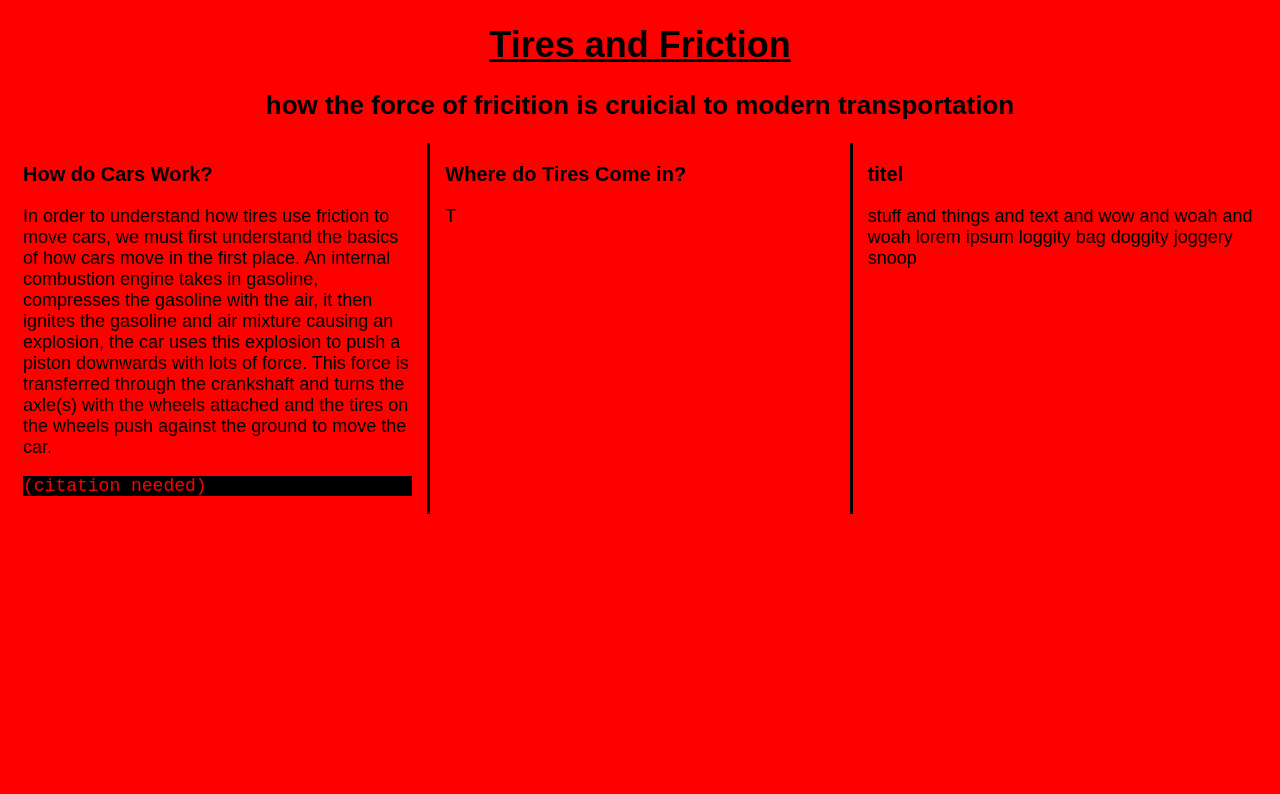
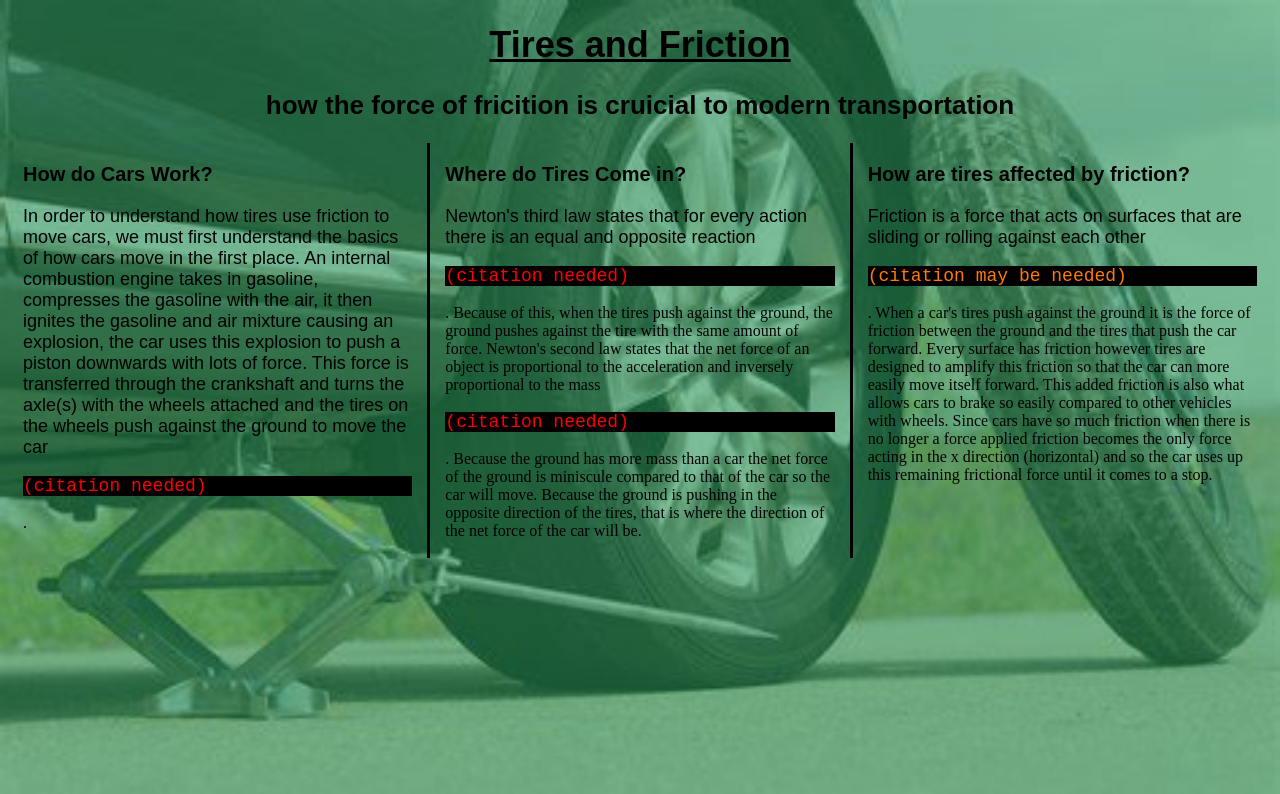
Before and after one commit to CanadianWaffls/Physics-Friction-Website, a plain HTML site: page index.html in a window 1280 px wide. Drawn offline with Linux system fonts and the light colour scheme.

Commit message:
-how does friction affect this paragraph -citationNeededM class for items that may need a citation -setup tire friction example div and container

```diff
--- a/index.html
+++ b/index.html
@@ -24,21 +24,39 @@
                         the car uses this explosion to push a piston downwards with lots of force.
                         This force is transferred through the crankshaft and turns the axle(s)
                         with the wheels attached and the tires on the wheels push against the ground
-                        to move the car. <p class="citationNeeded">(citation needed)</p>
+                        to move the car<p class="citationNeeded">(citation needed)</p>.
                 </p>
             </div>
             <div id="howThisAffectsTires">
                 <h3>Where do Tires Come in?</h3>
                 <p>
-                    T
+                    Newton's third law states that for every action there is an equal and opposite reaction
+                    <p class="citationNeeded">(citation needed)</p>. Because of this, when the tires push
+                    against the ground, the ground pushes against the tire with the same amount of force.
+                    Newton's second law states that the net force of an object is proportional to the
+                    acceleration and inversely proportional to the mass
+                    <p class="citationNeeded">(citation needed)</p>. Because the ground has more mass
+                    than a car the net force of the ground is miniscule compared to that of the car so
+                    the car will move. Because the ground is pushing in the opposite direction of the tires,
+                     that is where the direction of the net force of the car will be.
                 </p>
             </div>
             <div id="howFrictionAffectsThis">
-                <h3>titel</h3>
-                <p>stuff and things and text and wow and woah and woah
-                    lorem ipsum loggity bag doggity joggery snoop
+                <h3>How are tires affected by friction?</h3>
+                <p>
+                    Friction is a force that acts on surfaces that are sliding or rolling against each other
+                    <p class="citationNeededM">(citation may be needed)</p>. When a car's tires push against
+                    the ground it is the force of friction between the ground and the tires that push the car
+                    forward. Every surface has friction however tires are designed to amplify this friction so
+                    that the car can more easily move itself forward. This added friction is also what allows cars
+                    to brake so easily compared to other vehicles with wheels. Since cars have so much friction when
+                     there is no longer a force applied friction becomes the only force acting in the x
+                     direction (horizontal) and so the car uses up this remaining frictional force until
+                     it comes to a stop.
                 </p>
             </div>
         </div>
+        <div class="container" id="tireExampleContainer">
+        </div>
     </body>
 </html>
--- a/styleSheet.css
+++ b/styleSheet.css
@@ -1,5 +1,6 @@
 body{
-    background-color:rgb(255, 0, 0);
+    background:url(backgroundImage.jpeg), no-repeat;
+    background-size:100%;
 }
 
 h1{
@@ -19,6 +20,11 @@ p{
 .citationNeeded{
     font-family: 'Courier New', Courier, monospace;
     color: red;
+    background-color: black;
+}
+.citationNeededM{
+    font-family: 'Courier New', Courier, monospace;
+    color: rgb(255, 123, 0);
     background-color: black;
 }
 #bodyParagraphContainer div{
```
Also changed, not shown: backgroundImage.jpeg (added).
